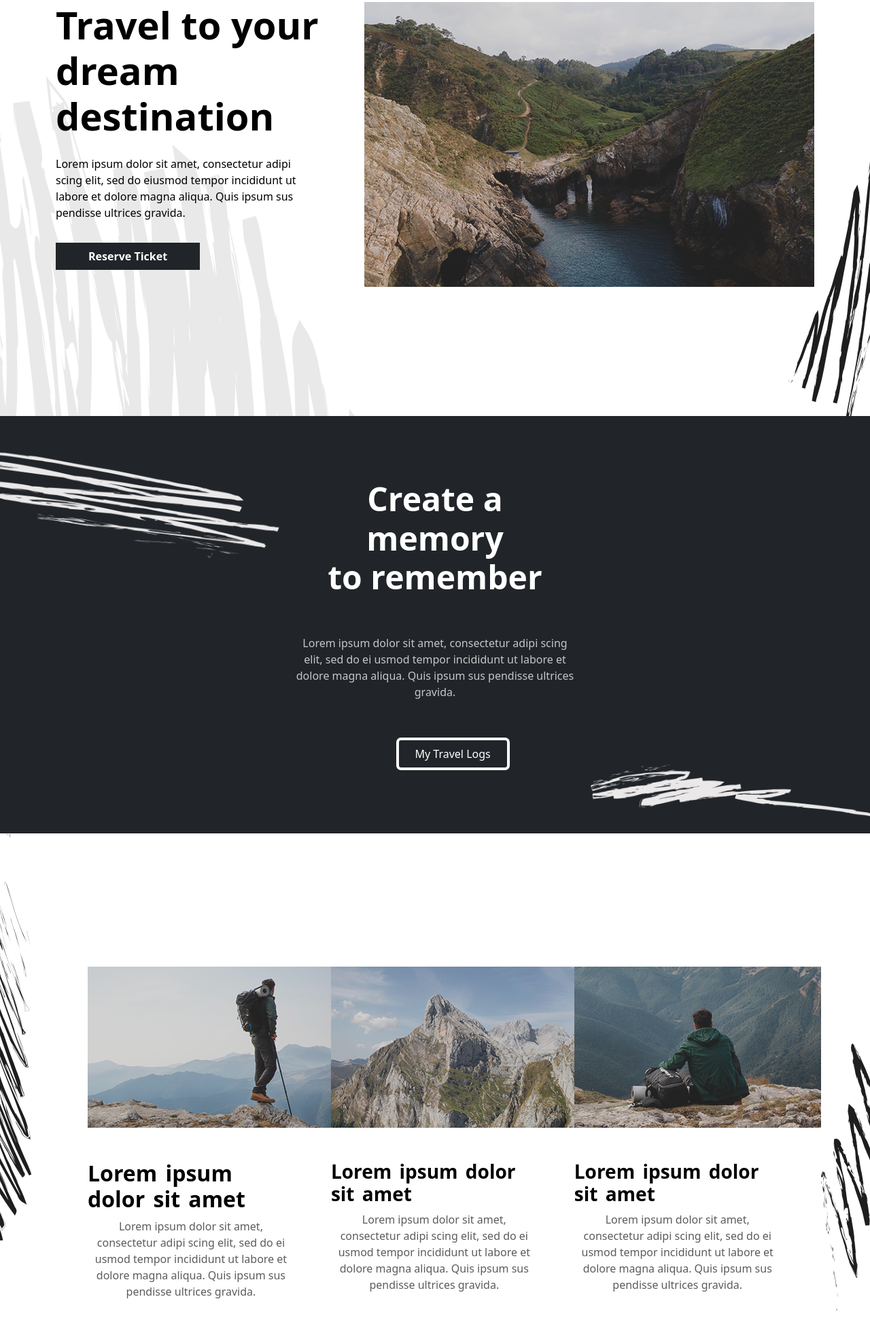
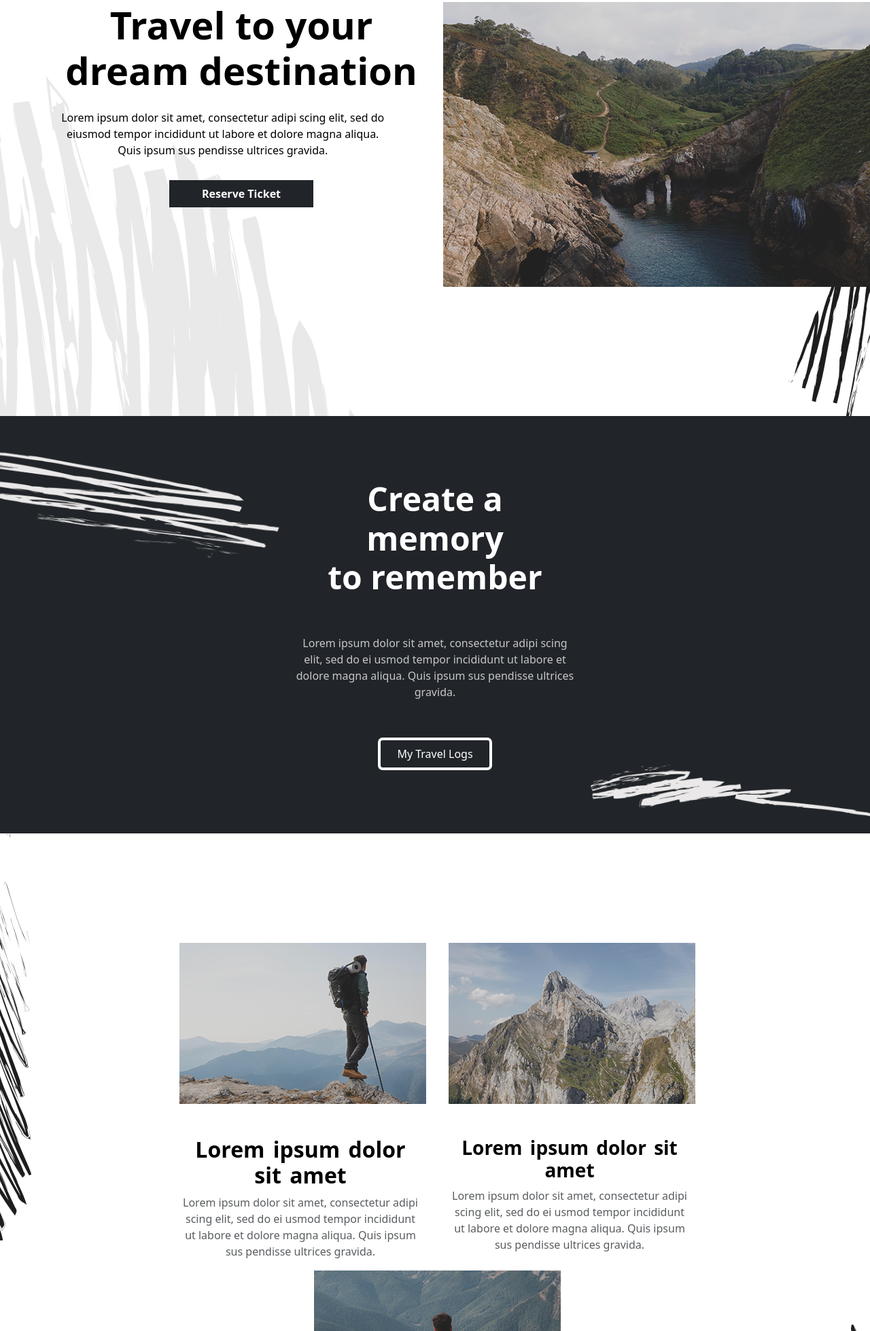
Before and after one commit to sam-th/my-log-travels, a plain HTML site: page index.html in a window 1280 px wide. Shown: the part 142-2100 px from the top of the page at 68% size. Drawn offline with nearby package versions, Linux system fonts and the light colour scheme.

Commit message:
website became responsive.

```diff
--- a/assets/css/index.css
+++ b/assets/css/index.css
@@ -1,3 +1,5 @@
+@import "./responsive.css";
+
 * {
     color: black !important;
 }
@@ -14,9 +16,11 @@ img {
     user-select: none;
     -webkit-user-drag: none;
 }
+
 .navbar-toggler {
     background-color: black;
 }
+
 .header {
     position: relative;
     margin-bottom: 190px;
@@ -63,7 +67,6 @@ img {
 }
 
 .remember-section__btn {
-    margin-left: 36%;
     border: 4px solid white;
     border-radius: 7px;
     cursor: pointer;
@@ -80,7 +83,6 @@ img {
 }
 
 .example-section__content-box {
-    padding-left: 59px;
     margin-top: 161px;
 }
 
@@ -88,19 +90,12 @@ img {
     position: absolute;
     left: 0;
     top: 0;
-    /* width: ; */
 }
 
 .example-section__right-bg {
     position: absolute;
     right: 0;
     bottom: 0;
-}
-
-.example-section__content-box__examples {
-    margin-right: 10px;
-    margin-top: 35px;
-    margin-right: 30px;
 }
 
 .place-section {
@@ -155,10 +150,12 @@ img {
     top: 0;
     left: 0;
 }
+
 .slider__right-bg {
     position: absolute;
     right: 0;
 }
+
 .slider__main {
     position: relative;
 }
@@ -190,22 +187,21 @@ img {
     width: 129px;
     height: 129px;
 }
+
 .updated {
     margin-top: 200px;
 }
+
 .form-input {
     margin-top: 30px;
     width: 72%;
     border: 3px solid black;
 }
+
 .form-area {
     height: 171px;
 }
-@media only screen and (max-width: 1600px) {
-    .example-section__content-box__examples {
-        width: 30% !important;
-    }
-}
+
 .form-btn {
     width: 73%;
 }
--- a/assets/css/responsive.css
+++ /dev/null
@@ -1,22 +0,0 @@
-@media only screen and (max-width: 1400px) {
-    .example-section__content-box__examples {
-        width: 40% !important;
-        margin: 0 auto;
-        margin-top: 30px;
-    }
-}
-
-@media only screen and (max-width: 991px) {
-    .example-section__content-box__examples {
-        width: 100% !important;
-        margin: 0 auto;
-    }
-
-    .example-section__img {
-        margin: 0 20%;
-    }
-
-    .navbar-toggler {
-        background: black;
-    }
-}
--- a/index.html
+++ b/index.html
@@ -42,8 +42,8 @@
             </nav>
 
             <div class="head">
-                <div class="row">
-                    <div class="col">
+                <div class="row text-md-center text-sm-center">
+                    <div class="col-xl-6 col-lg-6 col-md-12">
                         <h2 class="header__title display-4" style="font-weight: bold;">Travel to your
                             dream destination</h2>
                         <p class="header__text mt-4" style="width: 90%;">Lorem ipsum dolor sit amet, consectetur adipi
@@ -54,14 +54,16 @@
                         <button class="header__btn mt-3 border-0 bg-dark text-white fw-bold py-2 px-5">Reserve
                             Ticket</button>
                     </div>
-                    <div class="col">
-                        <div class="header__imge"><img src="./assets/imgs/header_img.png" alt=""></div>
+                    <div class="col-xl-6 col-lg-6 col-md-12">
+                        <div class="header__imge mt-sm-5 mt-5 mt-lg-0"><img src="./assets/imgs/header_img.png" alt="">
+                        </div>
                     </div>
                 </div>
             </div>
         </div>
         <img src="./assets/imgs/top_header_background.png" class="bg-top-img">
-        <img src="./assets/imgs/top_right_header_bacground.png" class="bg-top-right-img">
+        <img src="./assets/imgs/top_right_header_bacground.png" class="bg-top-right-img d-none d-lg-block"
+            style="z-index: -1;">
     </header>
 
     <section class="remember-section bg-dark py-5 row">
@@ -72,7 +74,7 @@
             <p class="text-white text-center remember-section__text">Lorem ipsum dolor sit amet, consectetur adipi scing
                 elit, sed do ei usmod tempor incididunt ut labore et dolore magna aliqua. Quis ipsum sus pendisse
                 ultrices gravida.</p>
-            <button class="remember-section__btn bg-dark text-white px-4 py-2">My Travel Logs</button>
+            <div class="text-center"><button class="remember-section__btn bg-dark text-white px-4 py-2">My Travel Logs</button></div>
         </div>
         <img src="./assets/imgs/remember-section-left-bg.png" class="remember-section__left-bg col-4">
     </section>
@@ -80,8 +82,8 @@
     <section class="example-section">
         <img src="./assets/imgs/example-section-left-bg.png" class="example-section__left-bg">
         <div class="container example-section__content-box">
-            <div class="row">
-                <div class="col-lg-4 col-md-6 col-sm-12 example-section__content-box__examples">
+            <div class="row justify-content-center">
+                <div class="col-xl-4 col-lg-4 col-md-6 col-sm-12 mx-2 text-center example-section__content-box__examples">
                     <img src="./assets/imgs/example-photo-1.png" class="example-section__img text-center">
                     <h2 class="example-section__title fw-bold pt-5 display-7" style="word-spacing: 4px;">Lorem ipsum
                         dolor sit amet</h2>
@@ -89,7 +91,7 @@
                         consectetur adipi scing elit, sed do ei usmod tempor incididunt ut labore et dolore magna
                         aliqua. Quis ipsum sus pendisse ultrices gravida. </p>
                 </div>
-                <div class="col-lg-4 col-md-6 col-sm-12 example-section__content-box__examples">
+                <div class="col-xl-4 col-lg-4 col-md-6 col-sm-12 mx-2 text-center example-section__content-box__examples">
                     <img src="./assets/imgs/example-photo-2.png" class="example-section__img text-center">
                     <h2 class="example-section__title fw-bold pt-5 display-7 fs-3" style="word-spacing: 4px;">Lorem
                         ipsum dolor sit amet</h2>
@@ -97,7 +99,7 @@
                         consectetur adipi scing elit, sed do ei usmod tempor incididunt ut labore et dolore magna
                         aliqua. Quis ipsum sus pendisse ultrices gravida. </p>
                 </div>
-                <div class="col-lg-4 col-md-6 col-sm-12 example-section__content-box__examples">
+                <div class="col-xl-4 col-lg-4 col-md-6 col-sm-12 mx-2 text-center example-section__content-box__examples">
                     <img src="./assets/imgs/example-photo-3.png" class="example-section__img text-center">
                     <h2 class="example-section__title fw-bold pt-5 display-7 fs-3" style="word-spacing: 4px;">Lorem
                         ipsum dolor sit amet</h2>
@@ -123,8 +125,8 @@
             </div>
             <div class="row" style="margin-top: 200px;">
                 <div class="col-xl-6 col-lg-6 col-sm-12 place-section__content-left">
-                    <img src="./assets/imgs/place-adhesive-tape.png" class="place-section__content-left__adhesive-tape">
-                    <img src="./assets/imgs/place-img1.png" class="place-section__content-left__img">
+                    <img src="./assets/imgs/place-adhesive-tape.png" class="d-none d-lg-block place-section__content-left__adhesive-tape">
+                    <img src="./assets/imgs/place-img1.png" class="d-none d-lg-block place-section__content-left__img">
                 </div>
                 <div class="col-xl-6 col-lg-6 col-sm-12 place-section__content-right">
                     <img src="./assets/imgs/place-img2.png" class="place-section__content-right__img">
@@ -149,7 +151,7 @@
     </section>
 
     <section class="slider">
-        <img src="./assets/imgs/slider-left-bg.png" class="slider__left-bg">
+        <img src="./assets/imgs/slider-left-bg.png" class="slider__left-bg d-none d-lg-block">
         <div class="container slider__main">
             <h1 class="slider__main-title text-center fw-bold display-4">Here’s what they <br>have to say...</h1>
             <div class="slider__main-slider mt-5 d-flex text-center align-items-start">
@@ -161,13 +163,13 @@
                     <p class="slider__main-slider__slide-text">Lorem ipsum dolor sit amet, consectetur adipisicing elit,
                         sed do ei usmod tempor incid idunt ut labore et dolore magna aliqua.</p>
                 </div>
-                <div class="slider__main-slider__slide mx-2 px-2 py-5">
+                <div class="slider__main-slider__slide mx-2 px-2 py-5 d-none d-md-block">
                     <img src="./assets/imgs/persons-profile.png" class="slider__main-slider__slide__profile-img">
                     <h2 class="slider__main-slider__slide__person-name fs-5 fw-bold pt-4">Customer Name</h2>
                     <p class="slider__main-slider__slide-text">Lorem ipsum dolor sit amet, consectetur adipisicing elit,
                         sed do ei usmod tempor incid idunt ut labore et dolore magna aliqua.</p>
                 </div>
-                <div class="slider__main-slider__slide mx-2 px-2 py-5">
+                <div class="slider__main-slider__slide mx-2 px-2 py-5 d-none d-lg-block">
                     <img src="./assets/imgs/persons-profile.png" class="slider__main-slider__slide__profile-img">
                     <h2 class="slider__main-slider__slide__person-name fs-5 fw-bold pt-4">Customer Name</h2>
                     <p class="slider__main-slider__slide-text">Lorem ipsum dolor sit amet, consectetur adipisicing elit,
@@ -206,7 +208,7 @@
 
     <footer class="footer">
         <div class="container">
-            <div class="row" style="padding: 100px;">
+            <div class="row d-block d-lg-flex text-center" style="padding: 100px;">
                 <div class="col">
                     <h1 class="fw-bold">My Log <br>Travels</h1>
                 </div>
@@ -239,7 +241,8 @@
         </div>
         <div class="d-flex">
             <img src="./assets/imgs/footer-left-bg.png" class="footer__left-bg">
-            <p class="footer__copy-write align-self-center" style="margin-left: 210px;">2021 - 2022 My Log Travels. All Rights Reserved.</p>
+            <p class="footer__copy-write align-self-center" style="margin-left: 210px;">2021 - 2022 My Log Travels. All
+                Rights Reserved.</p>
         </div>
     </footer>
     <script src="https://cdn.jsdelivr.net/npm/bootstrap@5.3.2/dist/js/bootstrap.bundle.min.js"
```
